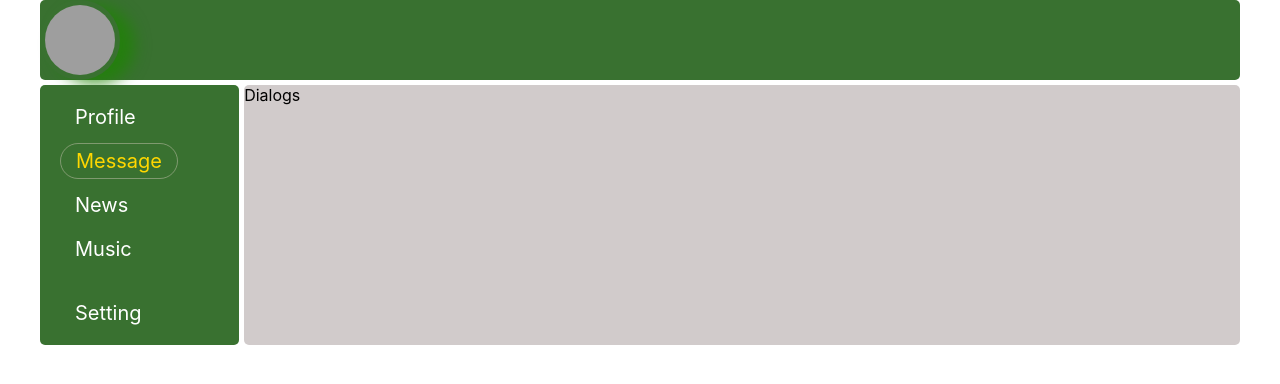
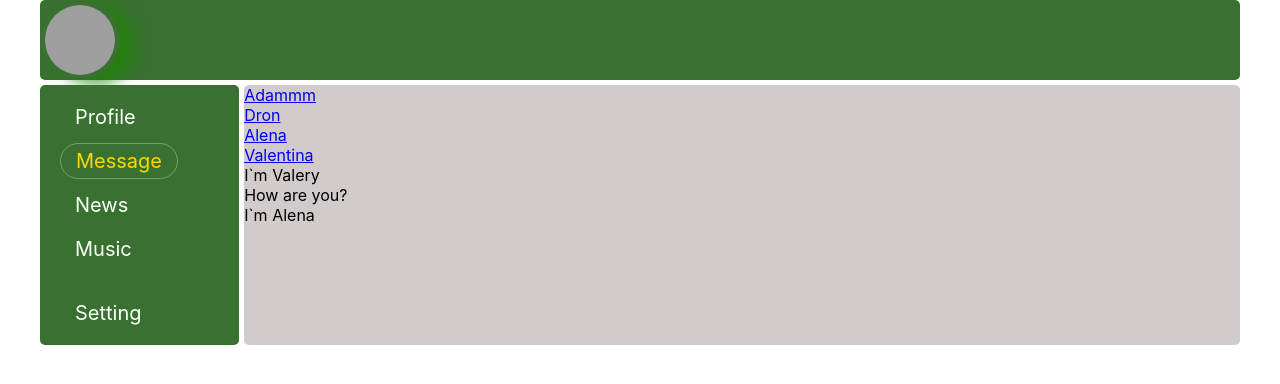
Before and after one commit to AdammmVV/SOCIAL-NETWORK, a React (Create React App) app: page /dialogs in a window 1280 px wide. Shown: the top 384 px of the page. Built offline with nearby package versions, Linux system fonts and the light colour scheme; grey boxes are pictures that could not be loaded.

Commit message:
refactor Dialogs.tsx

```diff
--- a/src/components/Dialogs/Dialogs.tsx
+++ b/src/components/Dialogs/Dialogs.tsx
@@ -1,9 +1,50 @@
 import React from "react";
+import {NavLink} from "react-router-dom";
 import s from './Dialogs.module.css'
+
+type DialogItemPropsType = {
+    id: string
+    name: string
+}
+
+export const DialogItem = (props: DialogItemPropsType) => {
+    return (
+        <div className={s.dialog}>
+            <NavLink to={`'/dialogs/ ${props.id}`} activeClassName={s.active}>{props.name}</NavLink>
+        </div>
+    )
+}
+
+type MessagePropsType = {
+    message: string
+}
+
+export const Message = (props: MessagePropsType) => {
+    return (
+        <div className={s.message}>
+            {props.message}
+        </div>
+    )
+}
+
 
 const Dialogs = () => {
     return (
-        <div className={s.dialogs}>Dialogs</div>
+        <div className={s.dialogs}>
+            <div className={s.dialogsItem}>
+                <div className={s.dialog}>
+                    <DialogItem name='Adammm' id='1'/>
+                    <DialogItem name='Dron' id='2'/>
+                    <DialogItem name='Alena' id='3'/>
+                    <DialogItem name='Valentina' id='4'/>
+                </div>
+            </div>
+            <div className={s.messages}>
+                <Message message='I`m Valery' />
+                <Message message='How are you?' />
+                <Message message='I`m Alena' />
+            </div>
+        </div>
     )
 }
 
```
